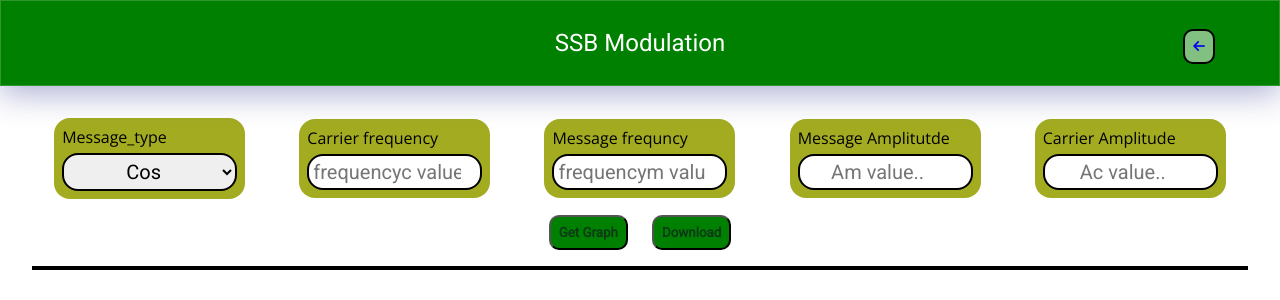
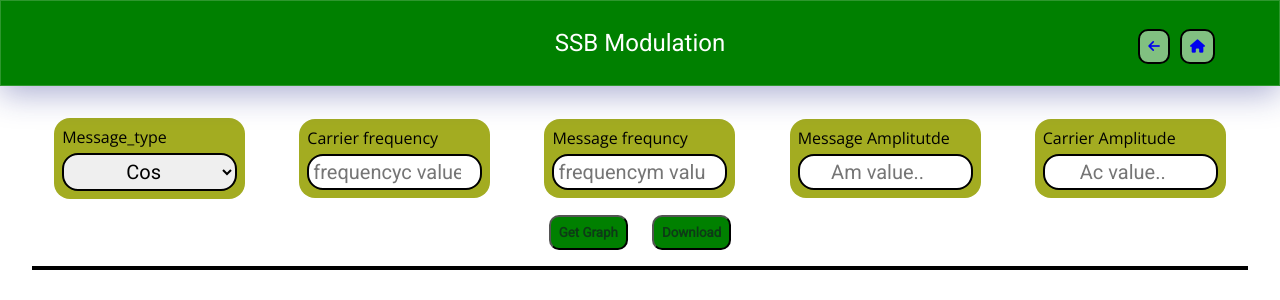
Before and after one commit to Anup451/NetworkAlgoStimulator, a Flask app: page /AM/SSB in a window 1280 px wide. Shown: the top 300 px of the page. Run offline with Flask 2, Linux system fonts and the light colour scheme; some libraries are stand-ins or nearby versions.

```diff
--- a/templates/AM_graphs.html
+++ b/templates/AM_graphs.html
@@ -53,11 +53,18 @@
 <body>
   <nav>
     <h1 class="heading">{{title}}</h1>
-    <button class="back-button">
-      <a href="/AM">
-        <i class="fa-solid fa-arrow-left"></i>
-      </a>
-    </button>
+    <div class="buttons-nav">
+      <button class="back-button" style="right: calc(5vw + 45px);">
+        <a href="/DM">
+          <i class="fa-solid fa-arrow-left"></i>
+        </a>
+      </button>
+      <button class="back-button">
+        <a href="/">
+          <i class="fa-solid fa-home"></i>
+        </a>
+      </button>
+    </div>
   </nav>
 <div class="container-full">
   <form action="/AM/{{am_type}}" method="POST">
```
